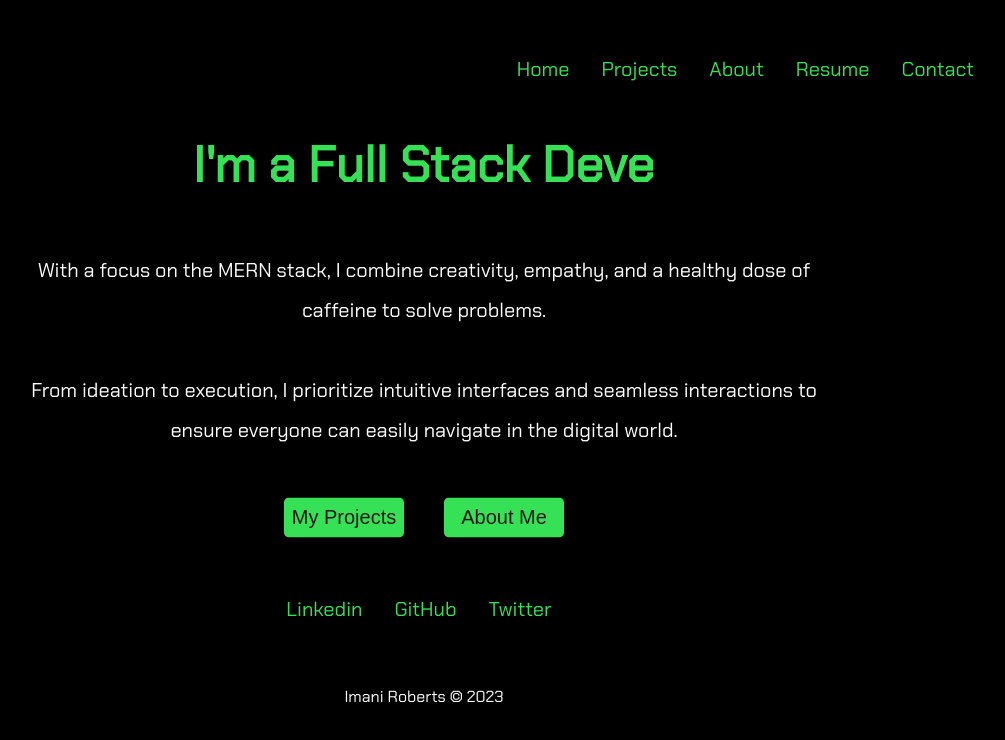
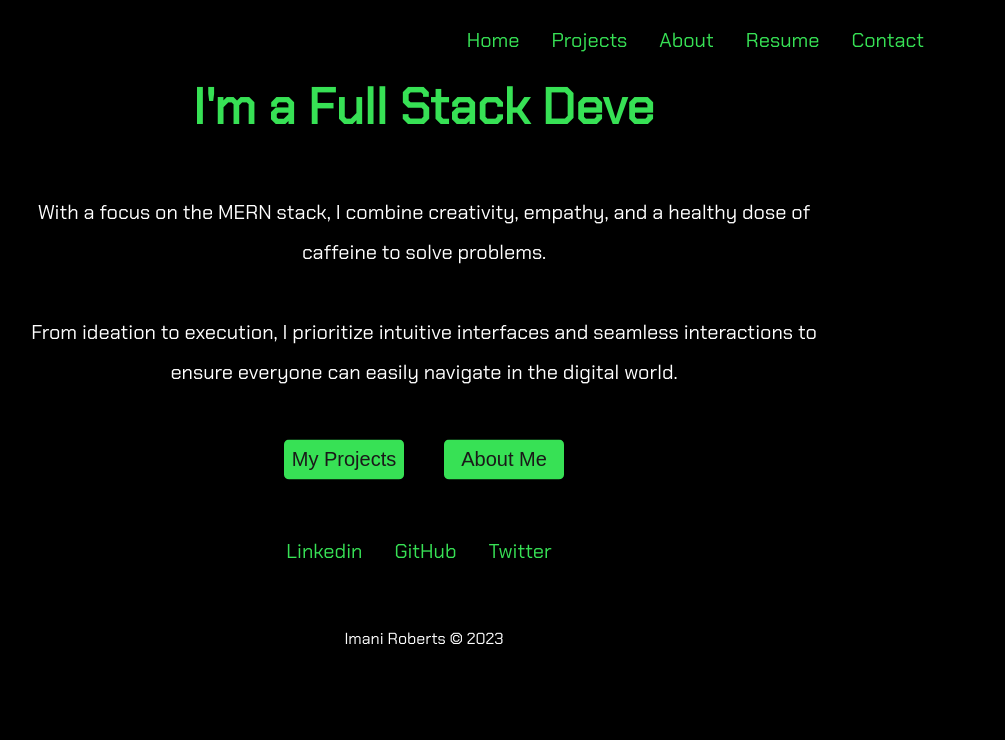
Before and after one commit to imanidev/portfolio-site, a React (Vite) app: page / in a window 1280 px wide. Shown: the top 740 px of the page, without its empty margins (216-1221 px from the left). Built offline with nearby package versions, Linux system fonts and the light colour scheme.

Commit message:
changed nav color background

```diff
--- a/src/App.css
+++ b/src/App.css
@@ -89,10 +89,31 @@ nav {
 
 }
 
+/* nav ul {
+  display: flex;
+  list-style: none;
+  gap: 2rem;
+  position: fixed;
+  justify-content: flex-end;
+  align-items: center;
+  margin-right: 50px;
+} */
+
 nav ul {
   display: flex;
   list-style: none;
   gap: 2rem;
+  position: fixed;
+  justify-content: flex-end;
+  align-items: center;
+  margin-right: 50px;
+  transition: background-color 0.5s ease-in-out;
+}
+
+nav ul.scrolled {
+  background-color: black;
+height: 100px;
+width: 100%;
 }
 
 nav li a {
```
